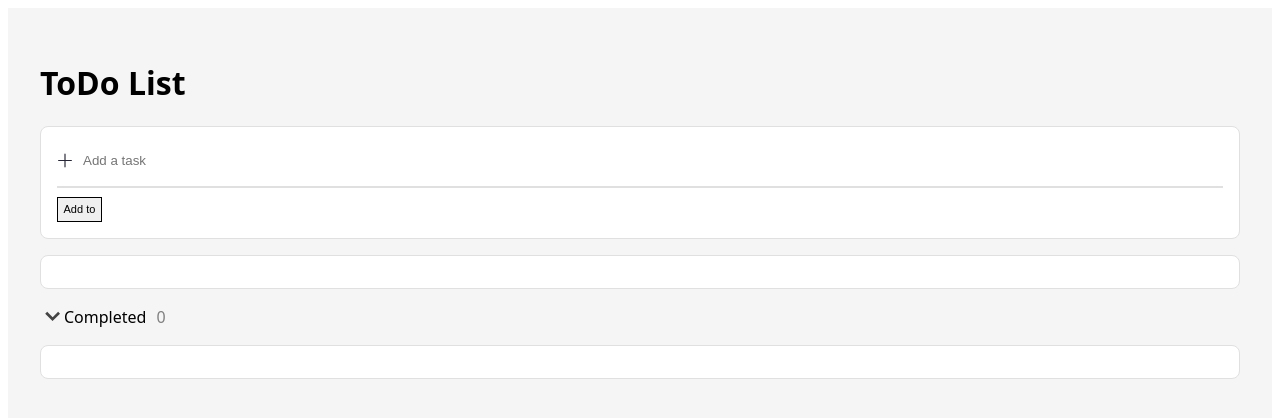
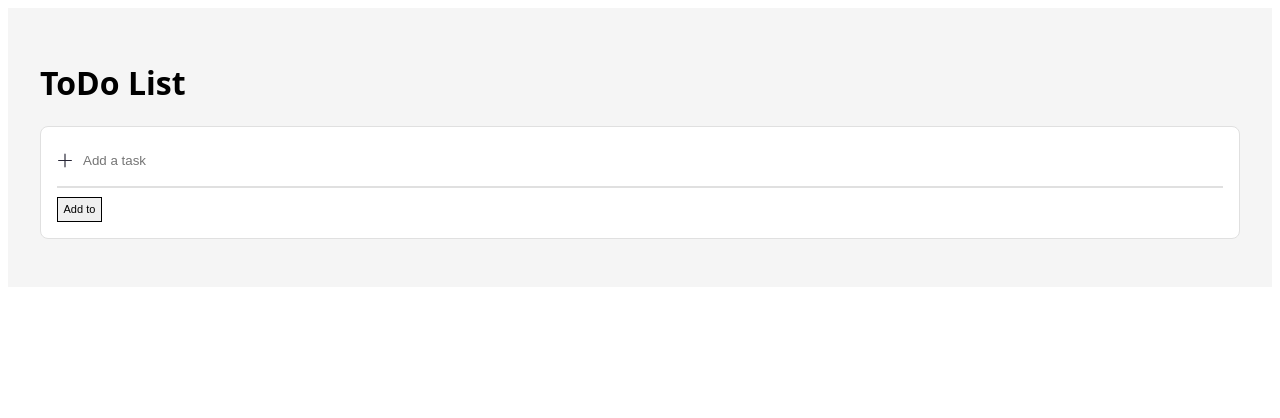
Before and after one commit to XiaoruiWang-SH/TODO-Calendar, a React (Vite) app: page / in a window 1280 px wide. Shown: the top 418 px of the page. Built offline with nearby package versions, Linux system fonts and the light colour scheme.

Commit message:
Components hiden logic

```diff
--- a/src/List.jsx
+++ b/src/List.jsx
@@ -13,6 +13,7 @@ function List({list, completeList, taskchange, handleLiftUp}) {
 
   return (
     <div className='container'>
+    {list.length == 0 ? <></> :
       <ul className='list-area'>
         {list.map((item) =>
           <li className={item.checked ? 'list-checked' : 'list-unchecked'}
@@ -21,7 +22,11 @@ function List({list, completeList, taskchange, handleLiftUp}) {
             </li>
         )}
       </ul>
-      <ComponentComplete completeList={completeList} taskchange={taskchange} />
+       }
+      {completeList.length == 0 ?
+      <></>
+      :
+      <ComponentComplete completeList={completeList} taskchange={taskchange} />}
     </div>
   );
 
@@ -69,9 +74,16 @@ function LiftUPBtn({important, handleLiftUp}) {
 
 
 function ComponentComplete({completeList, taskchange}) {
+    const [hiden, setHiden] = useState(true);
+
+    function listShowClick(){
+        setHiden(!hiden);
+    }
+
     return (
         <div className='container-complete'>
-            <ComponentCompleteHeader num={completeList.length}/>
+            <ComponentCompleteHeader num={completeList.length} hiden={hiden} listShowClick={listShowClick}/>
+            {hiden ? <></> :
             <ul className='list-area'>
                 {completeList.map((item) =>
                 <li className={item.checked ? 'list-checked' : 'list-unchecked'}
@@ -79,16 +91,16 @@ function ComponentComplete({completeList, taskchange}) {
                     <ListItem item={item} handleChange_={taskchange} handleLiftUp_={null} />
                     </li>
                 )}
-            </ul>
+            </ul>}
         </div>
     );
 }
 
-function ComponentCompleteHeader({num}) {
+function ComponentCompleteHeader({num, hiden, listShowClick}) {
     return (
-        <div className='container-complete-header'>
+        <div className='container-complete-header' onClick={listShowClick}>
             <div className='arrow-icon'>
-                <img src={arrow_down} className='icon_checkbox' alt='icon_checkbox' />
+                <img src={hiden ? arrow_up : arrow_down} className='icon_checkbox' alt='icon_checkbox' />
             </div>
             <div>Completed</div>
              <div className='container-complete-header-num'>{num}</div>
```
